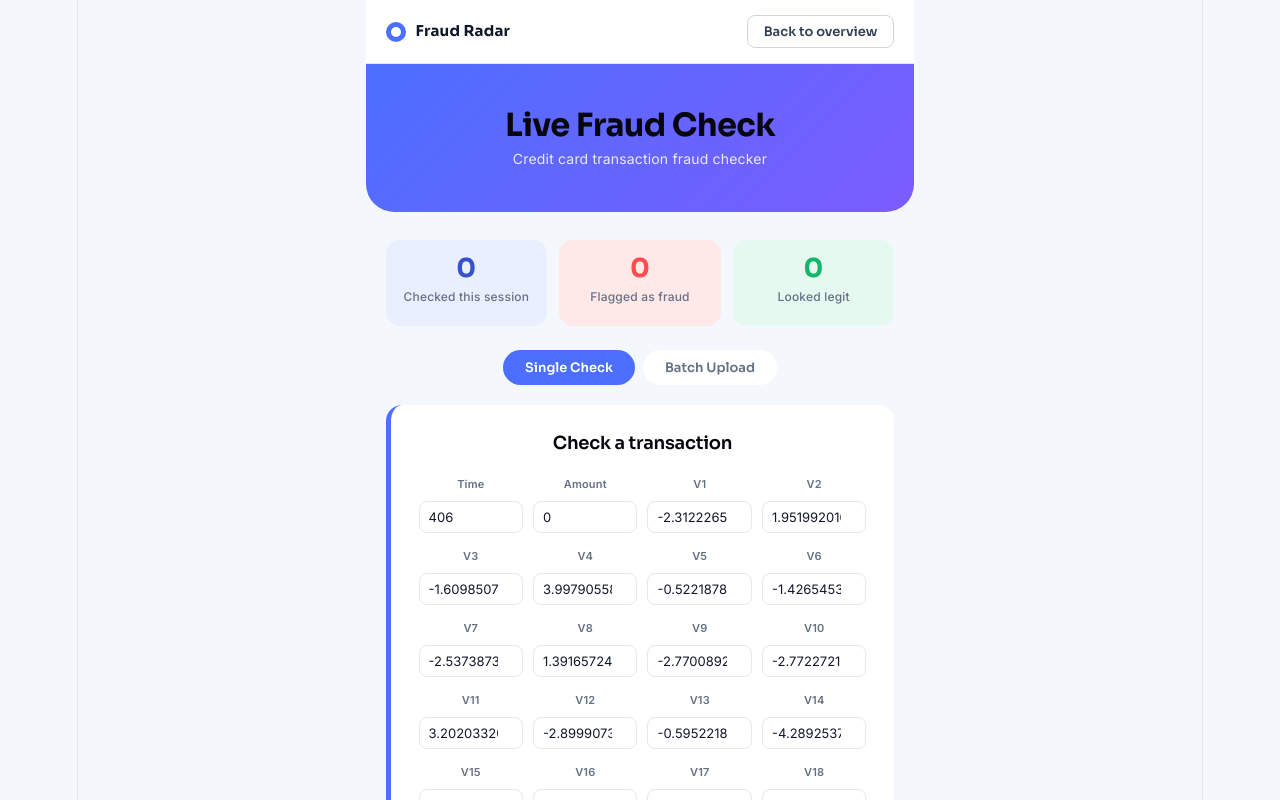
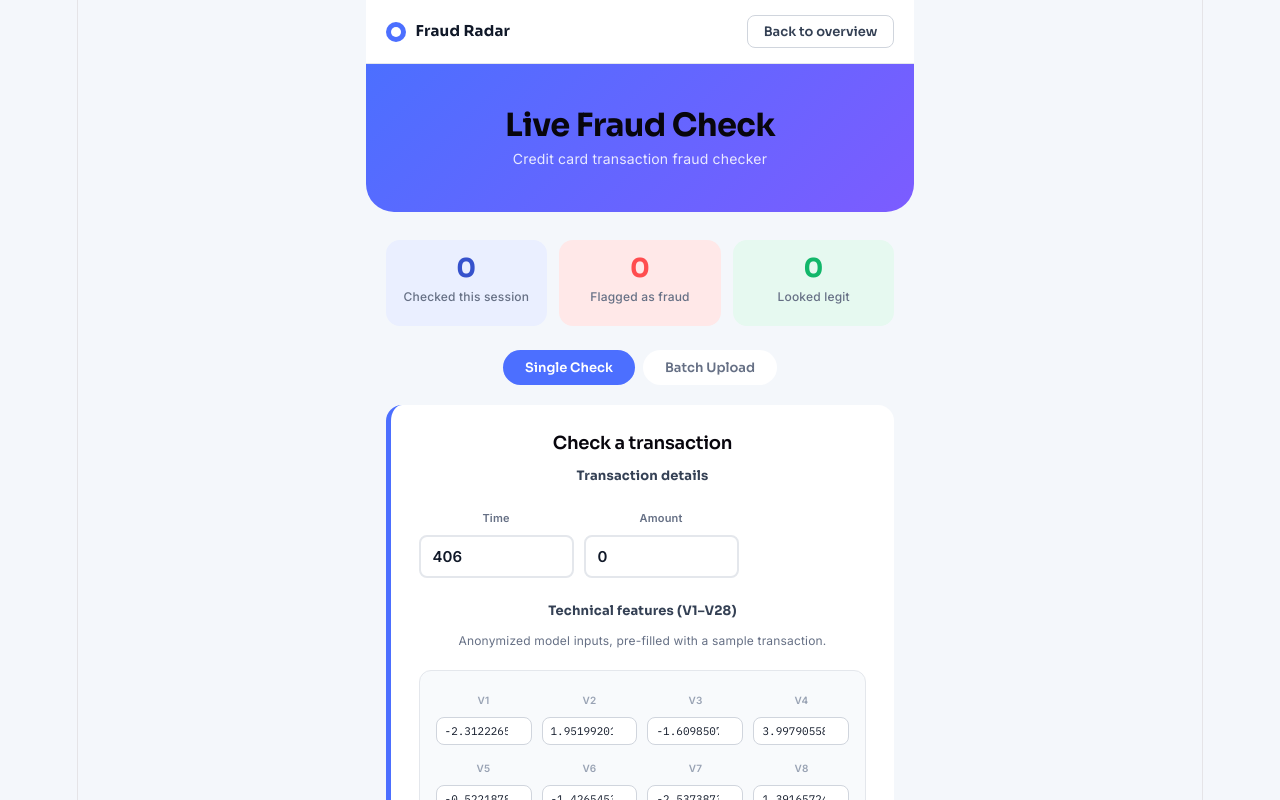
Before and after one commit to mashraf02/fraud-detection-app, a React (Vite) app in the folder frontend/: page / in a window 1280 px wide. Both pictures are taken after a click on the button "Try the demo". Shown: the top 800 px of the page. Built offline with nearby package versions, Linux system fonts and the light colour scheme.

Commit message:
Dashboard: split field grid into Transaction details / Technical features, redesigned panel

```diff
--- a/frontend/src/App.css
+++ b/frontend/src/App.css
@@ -372,3 +372,82 @@ input[type="file"] {
   margin-top: 0;
   border-radius: 0 0 28px 28px;
 }
+
+/* Split field grid: prominent Time/Amount, de-emphasized technical features */
+
+.field-section {
+  margin-bottom: 20px;
+}
+
+.field-section-title {
+  font-family: 'Sora', sans-serif;
+  font-size: 13px;
+  font-weight: 700;
+  color: #344054;
+  margin: 0 0 4px;
+}
+
+.field-section-hint {
+  font-size: 12px;
+  color: #667085;
+  margin: 0 0 12px;
+}
+
+.field-grid-primary {
+  grid-template-columns: repeat(2, minmax(140px, 1fr));
+  max-width: 320px;
+}
+
+.field-primary input {
+  padding: 10px 12px;
+  font-size: 15px;
+  font-weight: 600;
+  border-width: 2px;
+}
+
+.field-grid-technical {
+  grid-template-columns: repeat(auto-fill, minmax(72px, 1fr));
+  gap: 8px;
+  opacity: 0.9;
+}
+
+.field-grid-technical input {
+  font-size: 12px;
+  padding: 5px 7px;
+}
+
+.field-grid-technical .field span {
+  font-size: 10px;
+}
+
+/* Technical features grid redesign (fix cramped/messy layout) */
+
+.field-grid-technical {
+  grid-template-columns: repeat(auto-fill, minmax(84px, 1fr));
+  gap: 10px;
+  opacity: 1;
+  background: #F8FAFC;
+  border: 1px solid #E4E7EC;
+  border-radius: 12px;
+  padding: 16px;
+}
+
+.field-grid-technical .field span {
+  font-size: 10px;
+  font-weight: 700;
+  color: #98A2B3;
+  letter-spacing: 0.02em;
+}
+
+.field-grid-technical input {
+  font-family: 'IBM Plex Mono', ui-monospace, Consolas, monospace;
+  font-size: 11px;
+  padding: 6px 8px;
+  text-align: center;
+  border-color: #D0D5DD;
+}
+
+.field-grid-technical input:focus {
+  border-color: var(--brand);
+  box-shadow: 0 0 0 2px var(--brand-bg);
+}
--- a/frontend/src/App.jsx
+++ b/frontend/src/App.jsx
@@ -5,6 +5,8 @@ import './App.css'
 
 
 const FIELD_NAMES = ['Time', 'Amount', ...Array.from({ length: 28 }, (_, i) => `V${i + 1}`)]
+const PRIMARY_FIELDS = ['Time', 'Amount']
+const TECHNICAL_FIELDS = FIELD_NAMES.filter((n) => !PRIMARY_FIELDS.includes(n))
 
 const DEFAULT_VALUES = {
   Time: 406, Amount: 0,
@@ -180,8 +182,28 @@ function App() {
       {tab === 'single' && (
         <section className="card card-brand">
           <h2>Check a transaction</h2>
-          <div className="field-grid">
-            {FIELD_NAMES.map((name) => (
+          <div className="field-section">
+            <h3 className="field-section-title">Transaction details</h3>
+            <div className="field-grid field-grid-primary">
+              {PRIMARY_FIELDS.map((name) => (
+                <label key={name} className="field field-primary">
+                  <span>{name}</span>
+                  <input
+                    type="number"
+                    step="any"
+                    value={fields[name]}
+                    onChange={(e) => updateField(name, e.target.value)}
+                  />
+                </label>
+              ))}
+            </div>
+          </div>
+
+          <div className="field-section">
+            <h3 className="field-section-title">Technical features (V1&ndash;V28)</h3>
+            <p className="field-section-hint">Anonymized model inputs, pre-filled with a sample transaction.</p>
+            <div className="field-grid field-grid-technical">
+              {TECHNICAL_FIELDS.map((name) => (
                 <label key={name} className="field">
                   <span>{name}</span>
                   <input
@@ -192,6 +214,7 @@ function App() {
                   />
                 </label>
               ))}
+            </div>
           </div>
 
           <button className="primary-btn" onClick={checkSingle} disabled={loading}>
```
Lines whose indentation alone changed are shown as unchanged.
